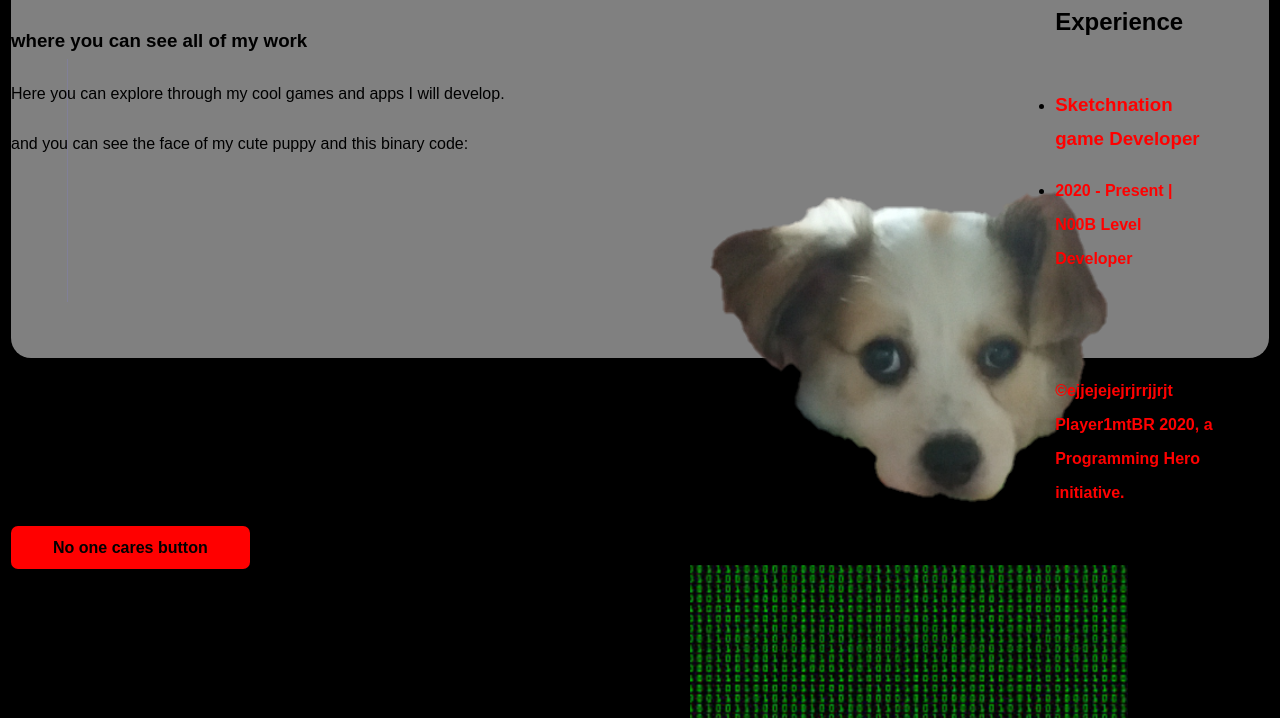
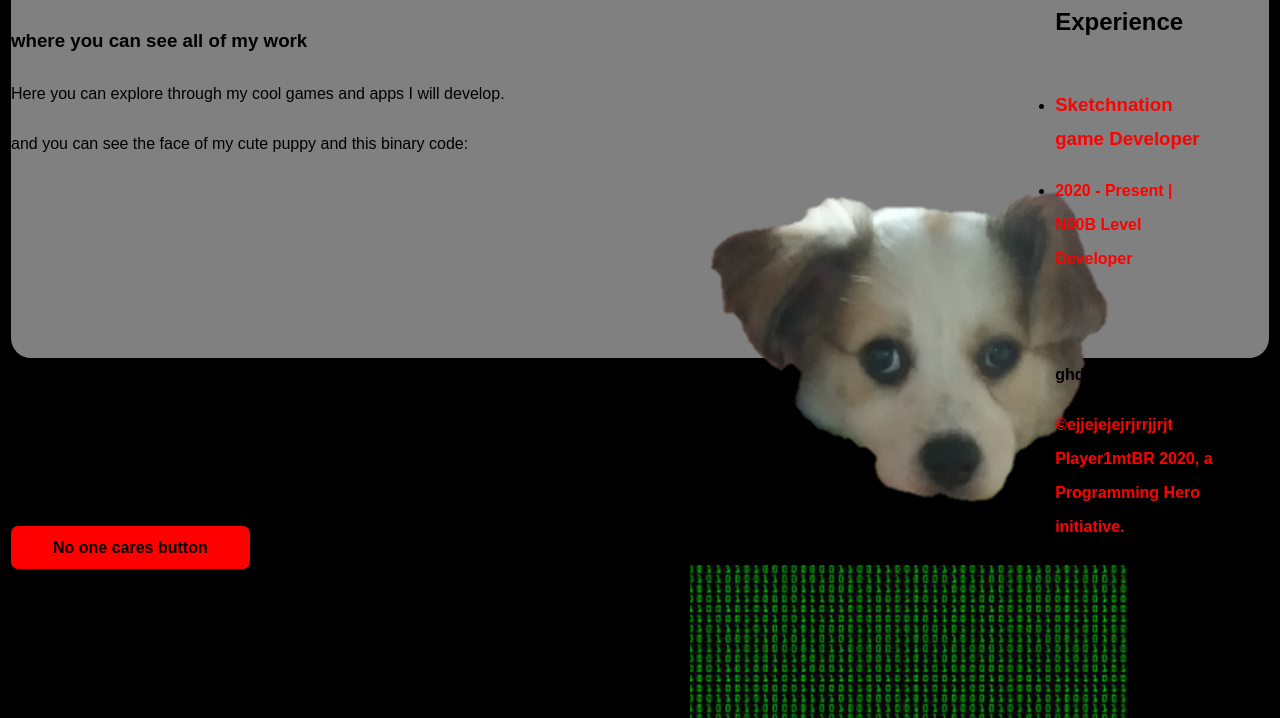
Before and after one commit to Player1mtBR/My-Website, a plain HTML site: page index.html in a window 1280 px wide. Shown: the part 82-800 px from the top of the page. Drawn offline with Linux system fonts and the light colour scheme.

Commit message:
publishing awesome pages 1591096648230

```diff
--- a/index.html
+++ b/index.html
@@ -39,7 +39,7 @@
 </div>
 </section>
 
-
+ghdjdjdjjdjds
 </section>
     </body>
     <footer>
```
